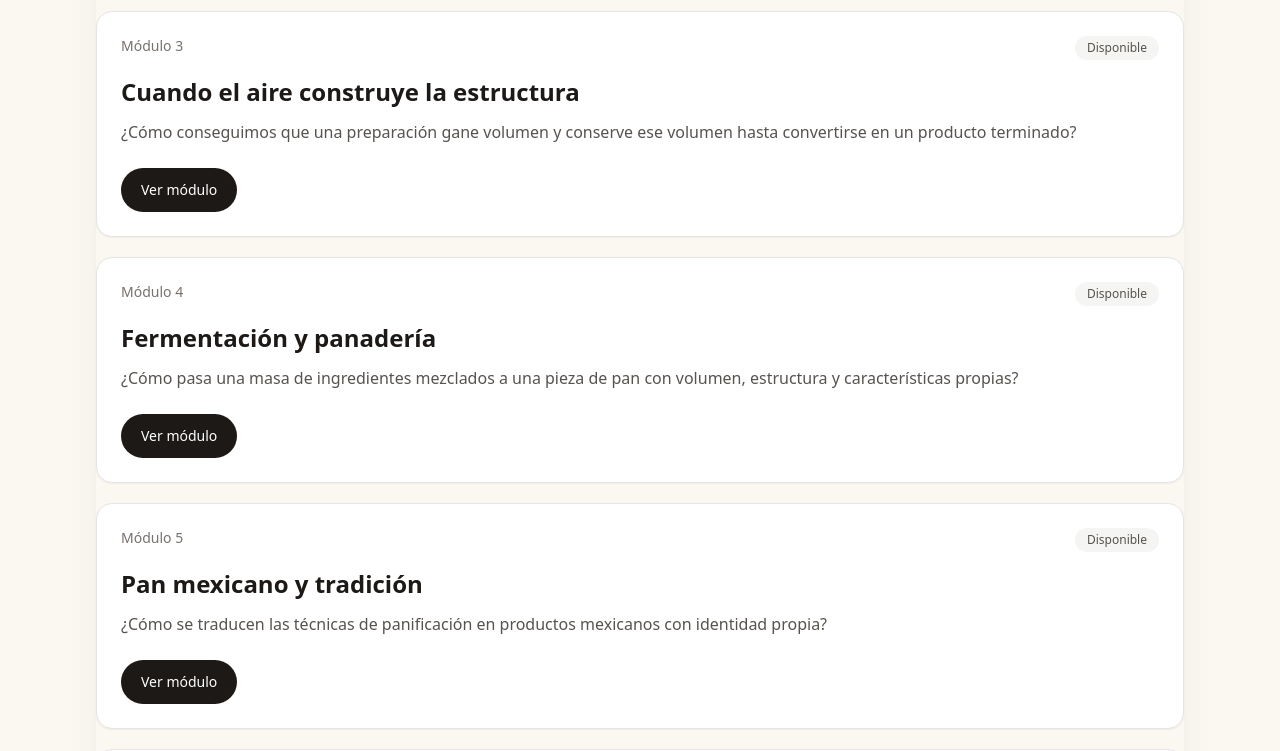
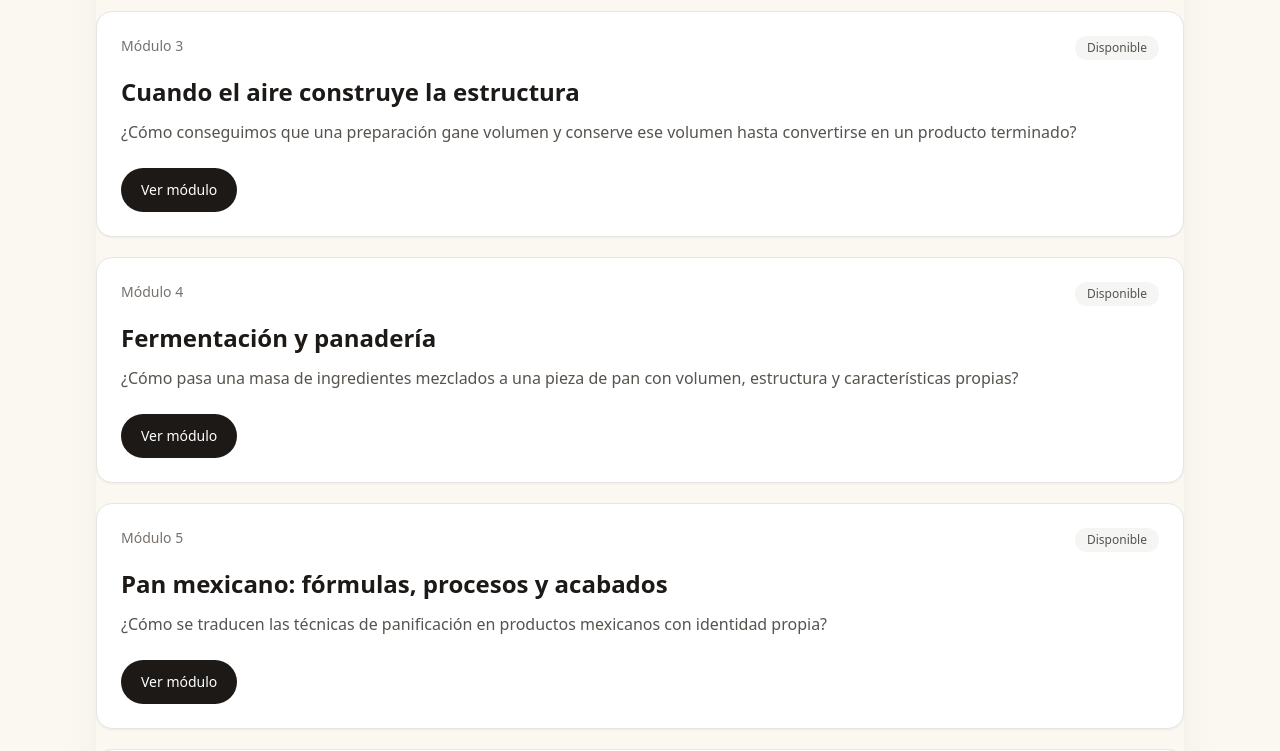
Before and after one commit to Drworm82/CursoPanadero, a Next.js app: page /ruta in a window 1280 px wide. Shown: the part 1230-1981 px from the top of the page. Built offline with nearby package versions, Linux system fonts and the light colour scheme; no server answers.

Commit message:
feat(i18n): localize course route

```diff
--- a/pages/ruta.js
+++ b/pages/ruta.js
@@ -1,106 +1,62 @@
+import { useRouter } from 'next/router';
 import CourseShell from '../components/course/CourseShell';
 import ModuleCard from '../components/course/ModuleCard';
 
-const course = {
-  title: 'Curso de Panadería y Repostería',
-  description: 'Ruta progresiva de aprendizaje basada en técnicas, recetas, observación y diagnóstico.',
+const content = {
+  es: {
+    course: { title: 'Curso de Panadería y Repostería', description: 'Ruta progresiva de aprendizaje basada en técnicas, recetas, observación y diagnóstico.' },
+    studyLabel: 'Cómo estudiar este curso',
+    studyTitle: 'Aprende haciendo, observando y explicando',
+    studyText: 'Las recetas no son solamente instrucciones: son oportunidades para practicar las técnicas del curso. Antes de empezar una preparación, recupera lo que ya sabes. Durante el proceso, observa los cambios indicados y comprueba si puedes reconocerlos. Al terminar, intenta explicar qué hiciste y qué relación tiene con otras preparaciones.',
+    steps: [['1. Comprende', 'Identifica qué vas a aprender.'], ['2. Haz', 'Ejecuta la preparación con la fuente como guía.'], ['3. Observa', 'Reconoce cambios y señales durante el proceso.'], ['4. Explica', 'Comprueba si puedes reconstruir lo aprendido.']],
+    modules: [
+      ['modulo-1', 'Entrar a la panadería: masas batidas pesadas', '¿Qué estoy haciendo cuando mezclo una masa y cómo sé cuándo dejar de trabajarla?', 'Ejecutar las preparaciones del módulo aplicando y comparando métodos de masas batidas pesadas, y explicar qué se observa durante la mezcla y la cocción.'],
+      ['modulo-2', 'Cuando una masa no quiere gluten: masas friables', '¿Por qué algunas masas necesitan desarrollar estructura y otras necesitan evitarla?', 'Aplicar los métodos documentados para masas friables, comparar sus efectos sobre la pasta y explicar cómo el trabajo, la grasa y el reposo se relacionan con el resultado.'],
+      ['modulo-3', 'Cuando el aire construye la estructura', '¿Cómo conseguimos que una preparación gane volumen y conserve ese volumen hasta convertirse en un producto terminado?', 'Aplicar y comparar los principios documentados para construir volumen, conservar aire, trabajar merengues y pasta choux, y relacionar esas estructuras con el montaje y el frío de productos terminados.'],
+      ['modulo-4', 'Fermentación y panadería', '¿Cómo pasa una masa de ingredientes mezclados a una pieza de pan con volumen, estructura y características propias?', 'Ejecutar y comparar las etapas documentadas de masas fermentadas, reconocer señales de fermentación, amasado, formado y horneado, y explicar cómo cambian los procesos según la receta.'],
+      ['modulo-5', 'Pan mexicano: fórmulas, procesos y acabados', '¿Cómo se traducen las técnicas de panificación en productos mexicanos con identidad propia?', 'Comparar las preparaciones mexicanas documentadas y explicar cómo sus ingredientes, proceso, formado y acabado construyen diferencias observables entre las piezas.'],
+      ['modulo-6', 'Laminados y pastelería clásica', '¿Cómo se construyen capas, masas y preparaciones clásicas hasta convertirse en piezas terminadas?', 'Reconstruir y comparar las secuencias documentadas de laminado, pastelería internacional, pasteles de fiesta y postres mexicanos, identificando las operaciones y señales que aparecen en cada receta.'],
+      ['modulo-7', 'Chocolatería', '¿Qué cambia cuando controlamos la cristalización del chocolate?', 'Reconstruir la secuencia documentada del temperado y aplicarla al análisis de piezas moldeadas, rellenas y decorativas, comparando las operaciones de cada preparación.'],
+      ['modulo-8', 'Pastelería contemporánea', '¿Cómo se combinan técnicas conocidas para construir postres de varias capas y texturas?', 'Interpretar montajes contemporáneos mediante bases, cremosos, mousses, insertos y glaseados, a partir de las preparaciones documentadas en la fuente.'],
+      ['modulo-9', 'Pasteles a gran escala', '¿Cómo se organizan pasteles a gran escala mediante sistemas de producción en serie?', 'Reconstruir y comparar la organización de las preparaciones, la secuencia de producción y el montaje de los pasteles a gran escala documentados en la Clase 38.'],
+    ],
+  },
+  en: {
+    course: { title: 'Baking and Pastry Course', description: 'A progressive learning path based on techniques, recipes, observation, and diagnosis.' },
+    studyLabel: 'How to study this course',
+    studyTitle: 'Learn by doing, observing, and explaining',
+    studyText: 'Recipes are not only instructions: they are opportunities to practice the techniques in the course. Before starting a preparation, recall what you already know. During the process, observe the indicated changes and check whether you can recognize them. At the end, try to explain what you did and how it relates to other preparations.',
+    steps: [['1. Understand', 'Identify what you are going to learn.'], ['2. Do', 'Execute the preparation using the source as your guide.'], ['3. Observe', 'Recognize changes and signals during the process.'], ['4. Explain', 'Check whether you can reconstruct what you learned.']],
+    modules: [
+      ['modulo-1', 'Entering baking: heavy batters', 'What am I doing when I mix a batter, and how do I know when to stop working it?', 'Execute the module preparations using and comparing heavy-batter methods, and explain what you observe during mixing and baking.'],
+      ['modulo-2', 'When a dough does not want gluten: shortcrusts', 'Why do some doughs need to develop structure while others need to avoid it?', 'Apply the documented methods for shortcrusts, compare their effects on the dough, and explain how working, fat, and resting relate to the result.'],
+      ['modulo-3', 'When air builds structure', 'How do we make a preparation gain volume and retain it until it becomes a finished product?', 'Apply and compare the documented principles for building volume, retaining air, working with meringues and choux pastry, and relating those structures to assembly and chilling.'],
+      ['modulo-4', 'Fermentation and baking', 'How does a dough move from mixed ingredients to bread with volume, structure, and distinctive characteristics?', 'Execute and compare the documented stages of fermented doughs, recognize fermentation, kneading, shaping, and baking signals, and explain how processes change according to the recipe.'],
+      ['modulo-5', 'Mexican bread: formulas, processes, and finishes', 'How are baking techniques translated into Mexican products with their own identity?', 'Compare the documented Mexican preparations and explain how their ingredients, process, shaping, and finish create observable differences.'],
+      ['modulo-6', 'Laminated doughs and classical pastry', 'How are layers, doughs, and classical preparations built into finished pieces?', 'Reconstruct and compare the documented sequences for lamination, international pastry, celebration cakes, and Mexican desserts, identifying the operations and signals in each recipe.'],
+      ['modulo-7', 'Chocolate work', 'What changes when we control chocolate crystallization?', 'Reconstruct the documented tempering sequence and apply it to the analysis of molded, filled, and decorative pieces, comparing the operations in each preparation.'],
+      ['modulo-8', 'Contemporary pastry', 'How are known techniques combined to build desserts with multiple layers and textures?', 'Interpret contemporary assemblies through bases, crémeux, mousses, inserts, and glazes, using the preparations documented in the source.'],
+      ['modulo-9', 'Large-scale cakes', 'How are large-scale cakes organized through production systems?', 'Reconstruct and compare the organization, production sequence, and assembly of the large-scale cakes documented in Class 38.'],
+    ],
+  },
 };
 
-const modules = [
-  {
-    id: 'modulo-1',
-    sort_order: 1,
-    href: '/modulo-1',
-    title: 'Entrar a la panadería: masas batidas pesadas',
-    guiding_question: '¿Qué estoy haciendo cuando mezclo una masa y cómo sé cuándo dejar de trabajarla?',
-    expected_result: 'Ejecutar las preparaciones del módulo aplicando y comparando métodos de masas batidas pesadas, y explicar qué se observa durante la mezcla y la cocción.',
-  },
-  {
-    id: 'modulo-2',
-    sort_order: 2,
-    href: '/modulo-2',
-    title: 'Cuando una masa no quiere gluten: masas friables',
-    guiding_question: '¿Por qué algunas masas necesitan desarrollar estructura y otras necesitan evitarla?',
-    expected_result: 'Aplicar los métodos documentados para masas friables, comparar sus efectos sobre la pasta y explicar cómo el trabajo, la grasa y el reposo se relacionan con el resultado.',
-  },
-  {
-    id: 'modulo-3',
-    sort_order: 3,
-    href: '/modulo-3',
-    title: 'Cuando el aire construye la estructura',
-    guiding_question: '¿Cómo conseguimos que una preparación gane volumen y conserve ese volumen hasta convertirse en un producto terminado?',
-    expected_result: 'Aplicar y comparar los principios documentados para construir volumen, conservar aire, trabajar merengues y pasta choux, y relacionar esas estructuras con el montaje y el frío de productos terminados.',
-  },
-  {
-    id: 'modulo-4',
-    sort_order: 4,
-    href: '/modulo-4',
-    title: 'Fermentación y panadería',
-    guiding_question: '¿Cómo pasa una masa de ingredientes mezclados a una pieza de pan con volumen, estructura y características propias?',
-    expected_result: 'Ejecutar y comparar las etapas documentadas de masas fermentadas, reconocer señales de fermentación, amasado, formado y horneado, y explicar cómo cambian los procesos según la receta.',
-  },
-  {
-    id: 'modulo-5',
-    sort_order: 5,
-    href: '/modulo-5',
-    title: 'Pan mexicano y tradición',
-    guiding_question: '¿Cómo se traducen las técnicas de panificación en productos mexicanos con identidad propia?',
-    expected_result: 'Comparar las preparaciones mexicanas documentadas y explicar cómo sus ingredientes, proceso, formado y acabado construyen diferencias observables entre las piezas.'
-  },
-  {
-    id: 'modulo-6',
-    sort_order: 6,
-    href: '/modulo-6',
-    title: 'Laminados y pastelería clásica',
-    guiding_question: '¿Cómo se construyen capas, masas y preparaciones clásicas hasta convertirse en piezas terminadas?',
-    expected_result: 'Reconstruir y comparar las secuencias documentadas de laminado, pastelería internacional, pasteles de fiesta y postres mexicanos, identificando las operaciones y señales que aparecen en cada receta.'
-  },
-  {
-    id: 'modulo-7',
-    sort_order: 7,
-    href: '/modulo-7',
-    title: 'Chocolatería',
-    guiding_question: '¿Qué cambia cuando controlamos la cristalización del chocolate?',
-    expected_result: 'Reconstruir la secuencia documentada del temperado y aplicarla al análisis de piezas moldeadas, rellenas y decorativas, comparando las operaciones de cada preparación.',
-  },
-  {
-    id: 'modulo-8',
-    sort_order: 8,
-    href: '/modulo-8',
-    title: 'Pastelería contemporánea',
-    guiding_question: '¿Cómo se combinan técnicas conocidas para construir postres de varias capas y texturas?',
-    expected_result: 'Interpretar montajes contemporáneos mediante bases, cremosos, mousses, insertos y glaseados, a partir de las preparaciones documentadas en la fuente.',
-  },
-  {
-    id: 'modulo-9',
-    sort_order: 9,
-    href: '/modulo-9',
-    title: 'Pasteles a gran escala',
-    guiding_question: '¿Cómo se organizan pasteles a gran escala mediante sistemas de producción en serie?',
-    expected_result: 'Reconstruir y comparar la organización de las preparaciones, la secuencia de producción y el montaje de los pasteles a gran escala documentados en la Clase 38.',
-  },
-];
+export default function RutaPage() {
+  const { locale = 'es' } = useRouter();
+  const t = content[locale] || content.es;
+  const modules = t.modules.map(([id, title, guiding_question, expected_result], index) => ({ id, sort_order: index + 1, href: `/${id}`, title, guiding_question, expected_result }));
 
-export default function RutaPage() {
   return (
-    <CourseShell eyebrow="Tu ruta" title={course.title} description={course.description}>
+    <CourseShell eyebrow={locale === 'en' ? 'Your course' : 'Tu ruta'} title={t.course.title} description={t.course.description}>
       <div className="mb-8 space-y-4">
         <section className="rounded-2xl bg-amber-50 p-6">
-          <p className="text-sm font-medium text-amber-900">Cómo estudiar este curso</p>
-          <h2 className="mt-2 text-2xl font-semibold text-stone-900">Aprende haciendo, observando y explicando</h2>
-          <p className="mt-3 max-w-3xl leading-7 text-amber-950">
-            Las recetas no son solamente instrucciones: son oportunidades para practicar las técnicas del curso.
-            Antes de empezar una preparación, recupera lo que ya sabes. Durante el proceso, observa los cambios
-            indicados y comprueba si puedes reconocerlos. Al terminar, intenta explicar qué hiciste y qué relación
-            tiene con otras preparaciones.
-          </p>
+          <p className="text-sm font-medium text-amber-900">{t.studyLabel}</p>
+          <h2 className="mt-2 text-2xl font-semibold text-stone-900">{t.studyTitle}</h2>
+          <p className="mt-3 max-w-3xl leading-7 text-amber-950">{t.studyText}</p>
         </section>
         <section className="rounded-2xl border border-stone-200 bg-white p-6">
           <div className="grid gap-3 md:grid-cols-4">
-            <div><p className="font-semibold text-stone-900">1. Comprende</p><p className="mt-1 text-sm leading-6 text-stone-600">Identifica qué vas a aprender.</p></div>
-            <div><p className="font-semibold text-stone-900">2. Haz</p><p className="mt-1 text-sm leading-6 text-stone-600">Ejecuta la preparación con la fuente como guía.</p></div>
-            <div><p className="font-semibold text-stone-900">3. Observa</p><p className="mt-1 text-sm leading-6 text-stone-600">Reconoce cambios y señales durante el proceso.</p></div>
-            <div><p className="font-semibold text-stone-900">4. Explica</p><p className="mt-1 text-sm leading-6 text-stone-600">Comprueba si puedes reconstruir lo aprendido.</p></div>
+            {t.steps.map(([title, text]) => <div key={title}><p className="font-semibold text-stone-900">{title}</p><p className="mt-1 text-sm leading-6 text-stone-600">{text}</p></div>)}
           </div>
         </section>
       </div>
```
